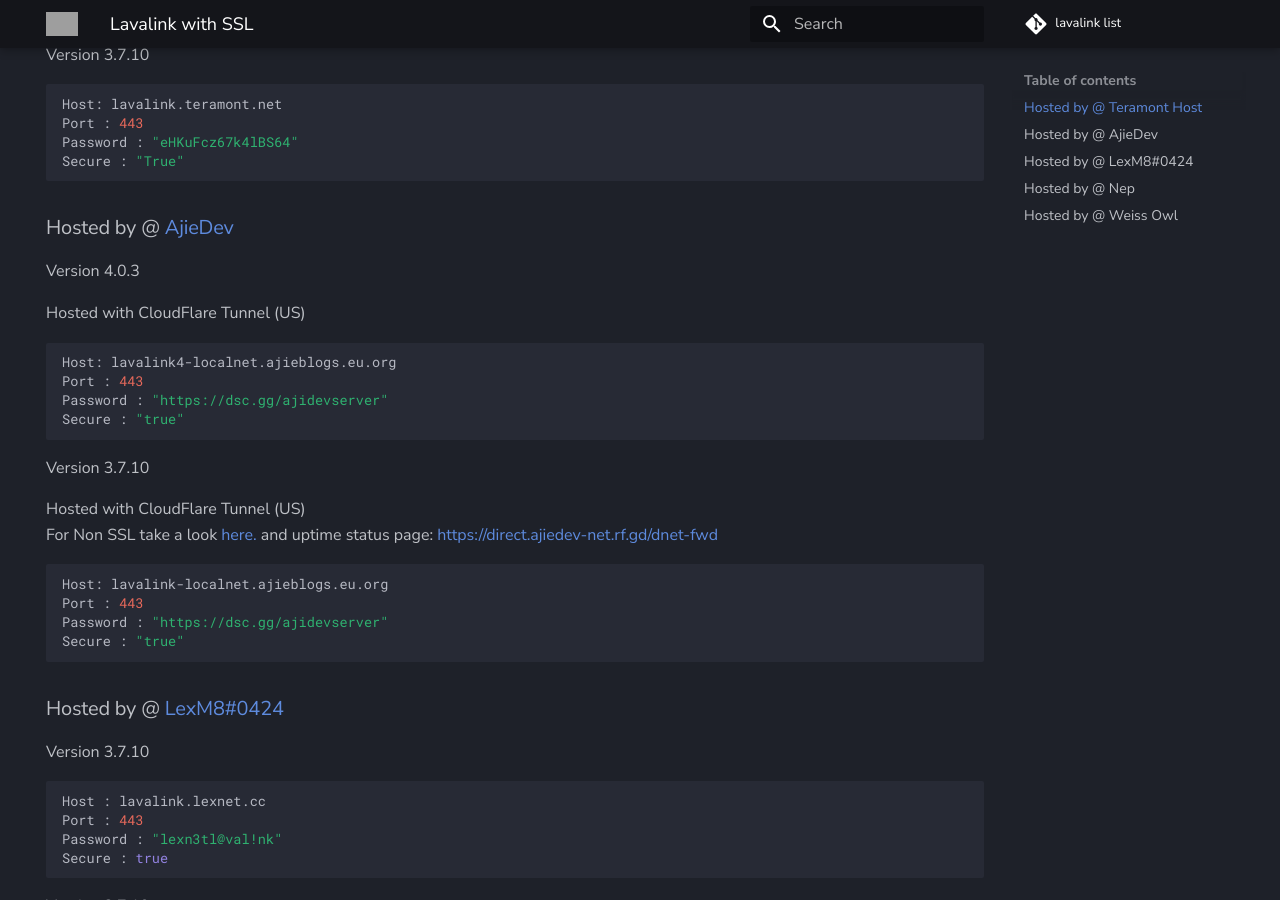
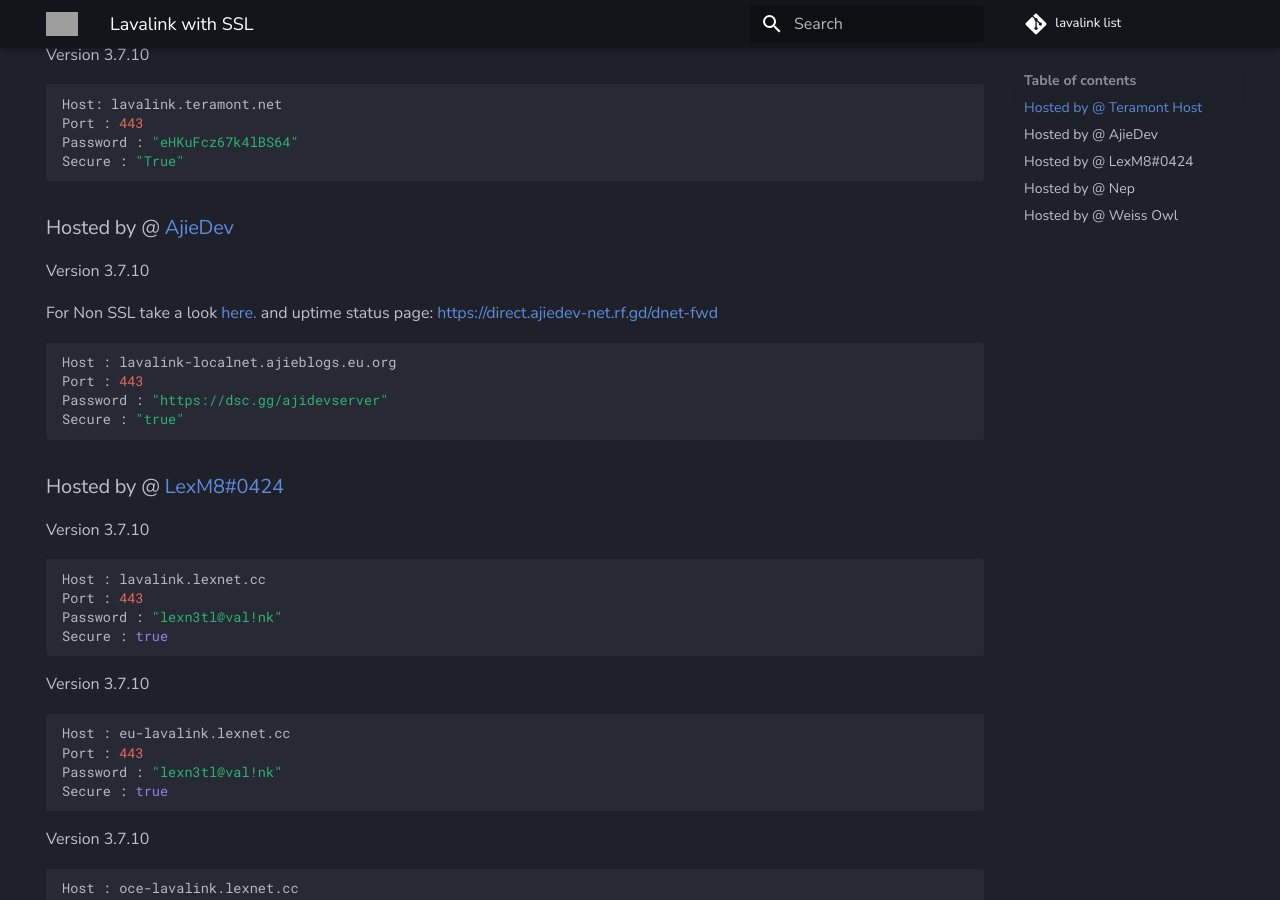
Before and after one commit to DarrenOfficial/lavalink-list, an MkDocs documentation site: the page built from docs/SSL/lavalink-with-ssl.md, in a window 1280 px wide and 900 px high, scrolled down 569 px. Built offline with MkDocs 1.6.1 and Material for MkDocs 9.7.7, drawn with Linux system fonts in a browser that asks for light colours; comment, search, counter and statistics services are not loaded; grey boxes are pictures that could not be loaded.

Commit message:
remove v4, useless,causes overload

````diff
--- a/docs/SSL/lavalink-with-ssl.md
+++ b/docs/SSL/lavalink-with-ssl.md
@@ -35,22 +35,11 @@ Secure : "True"
 ```
 
 ### Hosted by @ [AjieDev](https://github.com/AjieDev)
-Version 4.0.3 <br />
-
-Hosted with CloudFlare Tunnel (US) <br />
-```bash
-Host: lavalink4-localnet.ajieblogs.eu.org
-Port : 443
-Password : "https://dsc.gg/ajidevserver"
-Secure : "true"
-```
-
 Version 3.7.10
 
-Hosted with CloudFlare Tunnel (US) <br />
 For Non SSL take a look [here.](https://lavalink.darrennathanael.com/NoSSL/lavalink-without-ssl/#hosted-by-ajiedev) and uptime status page: [https://direct.ajiedev-net.rf.gd/dnet-fwd](https://direct.ajiedev-net.rf.gd/dnet-fwd)
 ```bash
-Host: lavalink-localnet.ajieblogs.eu.org
+Host : lavalink-localnet.ajieblogs.eu.org
 Port : 443
 Password : "https://dsc.gg/ajidevserver"
 Secure : "true"
````
